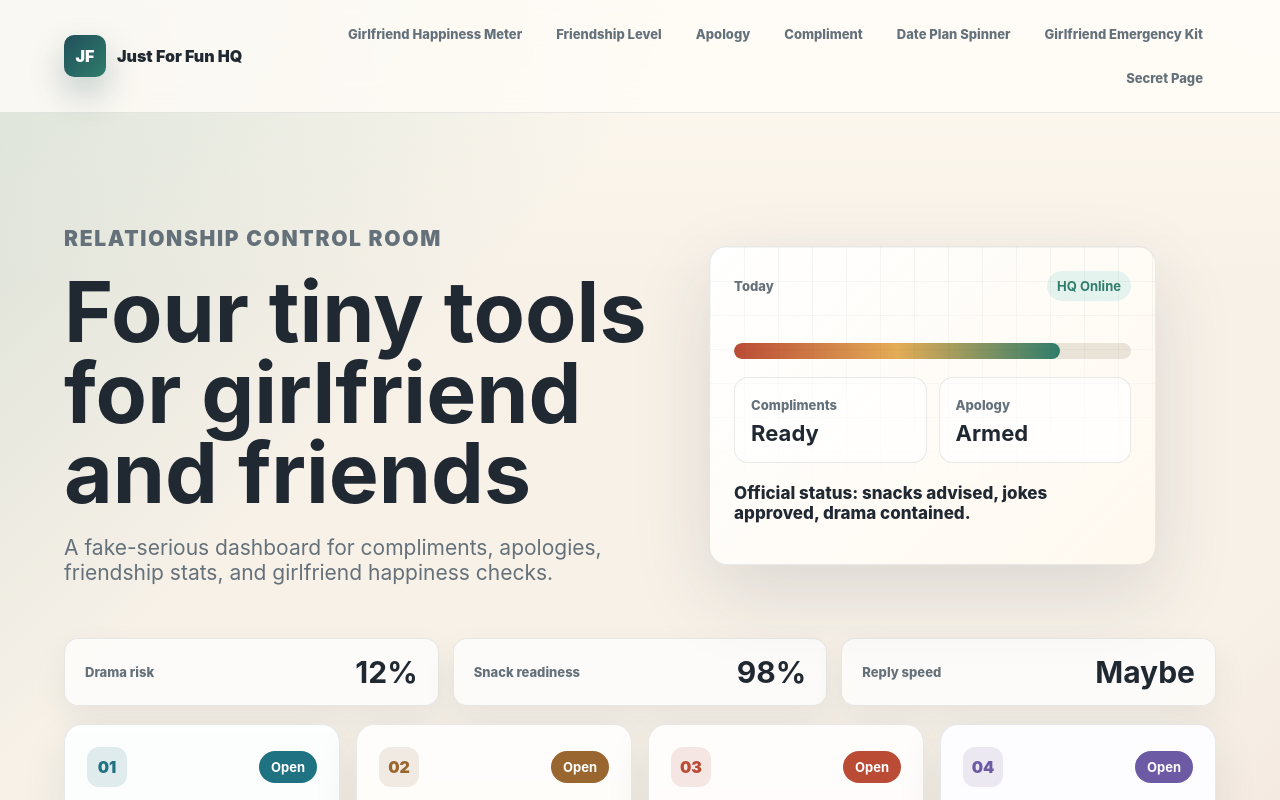
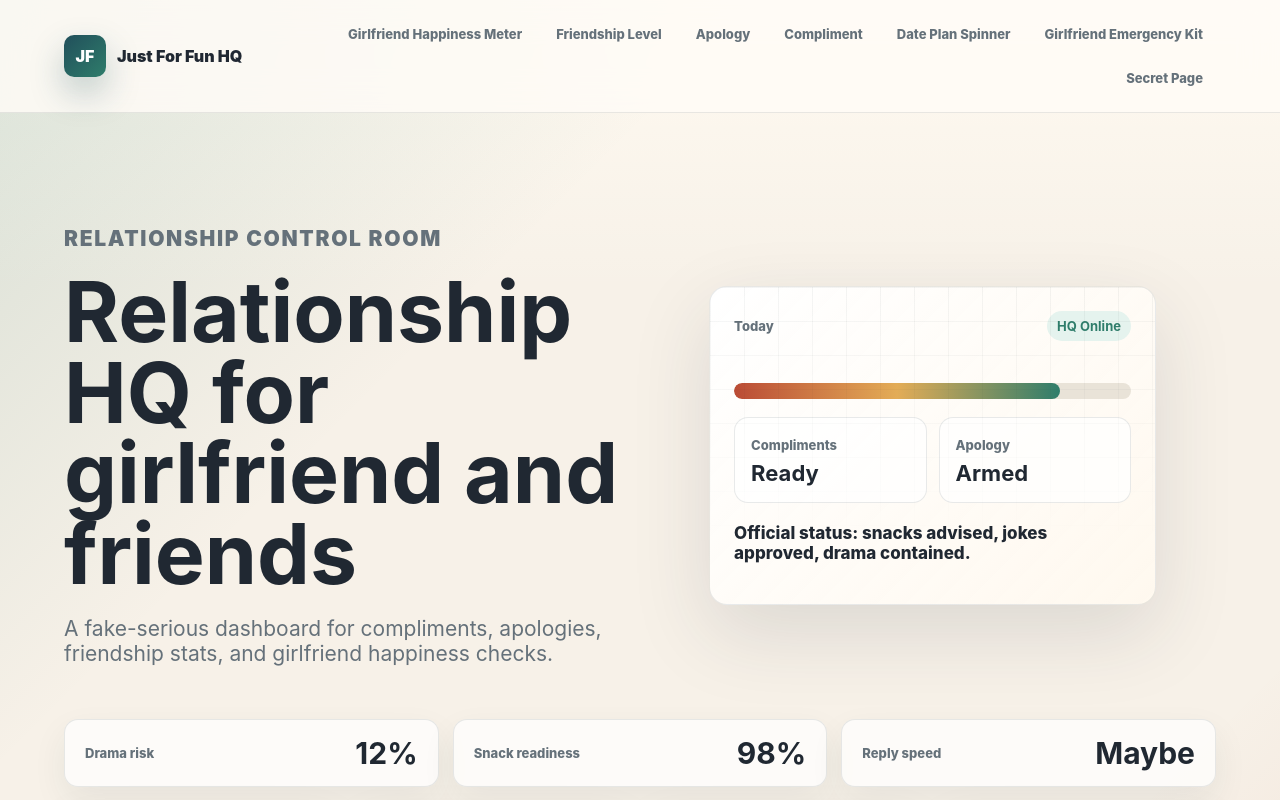
Before and after one commit to kushalkachari993-dev/fun_application-1, a React (Vite) app: page / in a window 1280 px wide. Shown: the top 800 px of the page. Built offline with nearby package versions, Linux system fonts and the light colour scheme.

Commit message:
Update homepage headline

```diff
--- a/src/App.jsx
+++ b/src/App.jsx
@@ -245,7 +245,7 @@ function Layout() {
       <section className={isHome ? 'hero home-hero' : 'hero compact-hero'}>
         <div>
           <p className="eyebrow">Relationship Control Room</p>
-          <h1>{isHome ? 'Four tiny tools for girlfriend and friends' : currentPageTitle(location.pathname)}</h1>
+          <h1>{isHome ? 'Relationship HQ for girlfriend and friends' : currentPageTitle(location.pathname)}</h1>
           <p>
             {isHome
               ? 'A fake-serious dashboard for compliments, apologies, friendship stats, and girlfriend happiness checks.'
```
